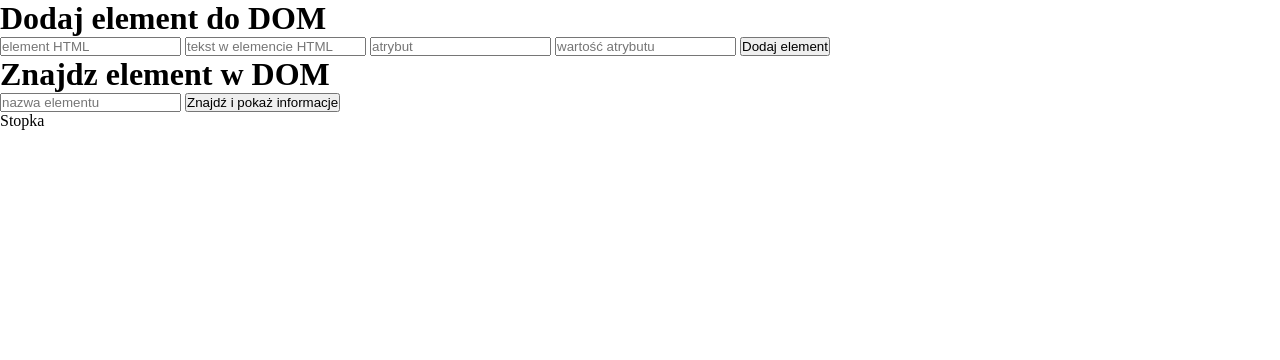
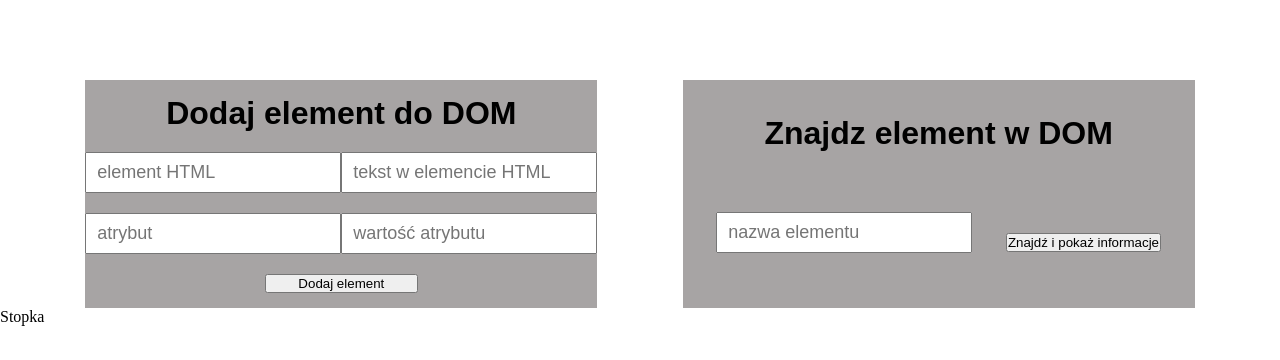
Before and after one commit to WaldekAdams/DOM-manipulation-JS, a plain HTML site: page index.html in a window 1280 px wide. Drawn offline with Linux system fonts and the light colour scheme.

Commit message:
feat: CSS- basic style

```diff
--- a/sass/main.scss
+++ b/sass/main.scss
@@ -3,3 +3,39 @@
     padding: 0;
     box-sizing: border-box;
 }
+
+.wrapper-forms {
+    display: flex;
+    justify-content: space-evenly;
+    padding-top: 10vh;
+
+}
+
+.form {
+    flex-basis: 40%;
+    display: flex;
+    justify-content: space-evenly;
+    flex-wrap: wrap;
+    padding: 15px 0;
+    background-color: rgb(167, 164, 164);
+    align-items: center;
+
+    &__title {
+        flex-basis: 100%;
+        text-align: center;
+        margin-bottom: 20px;
+        font-family: Arial, Helvetica, sans-serif;
+    }
+
+    &__input {
+        flex-basis: 40%;
+        font-size: 18px;
+        // text-align: center;
+        padding: 8px 10px;
+        margin-bottom: 20px;
+    }
+
+    &__btn {
+        flex-basis: 30%;
+    }
+}
```
Also changed, not shown: CSS/main.css, 1 other file.
